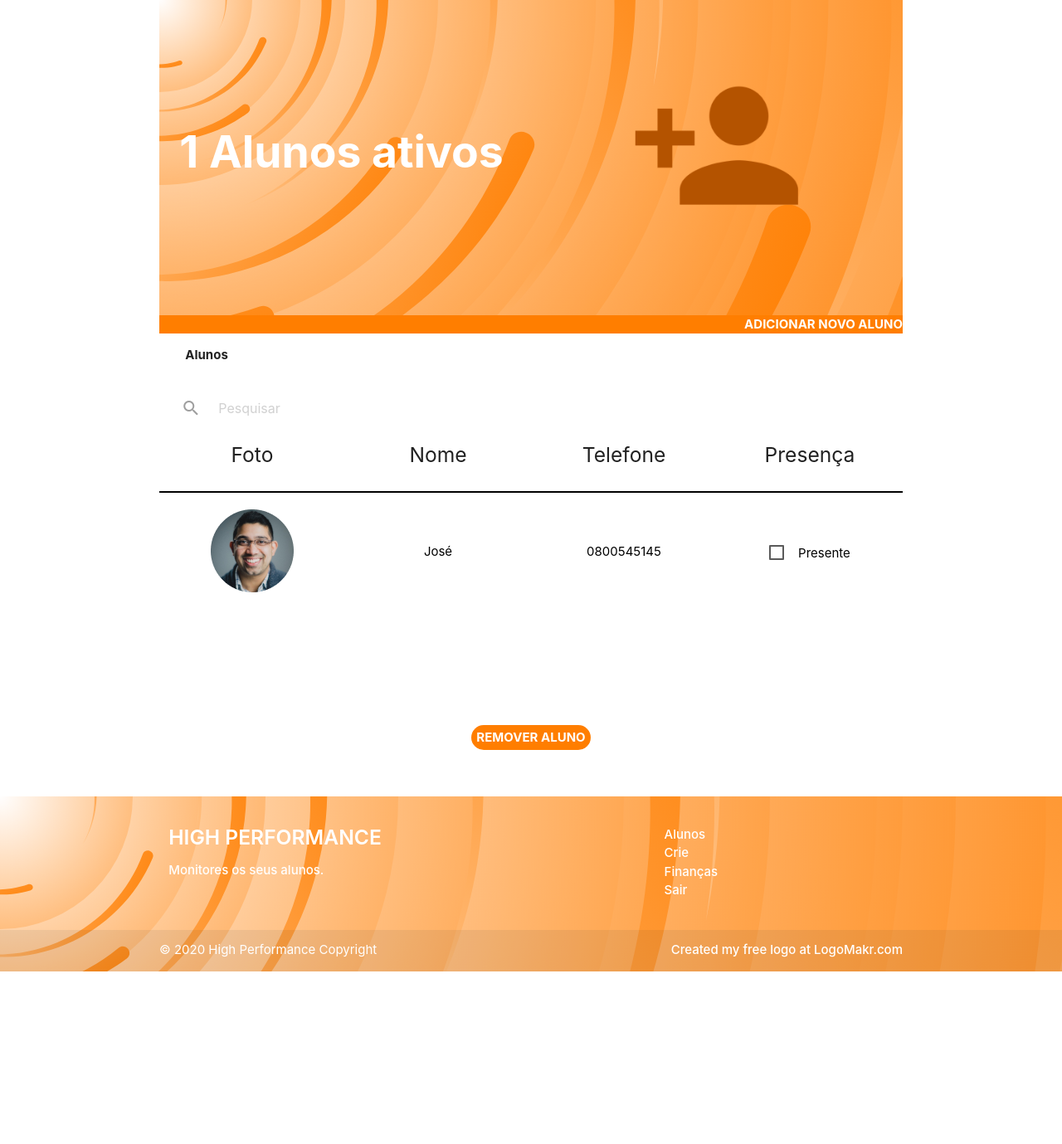
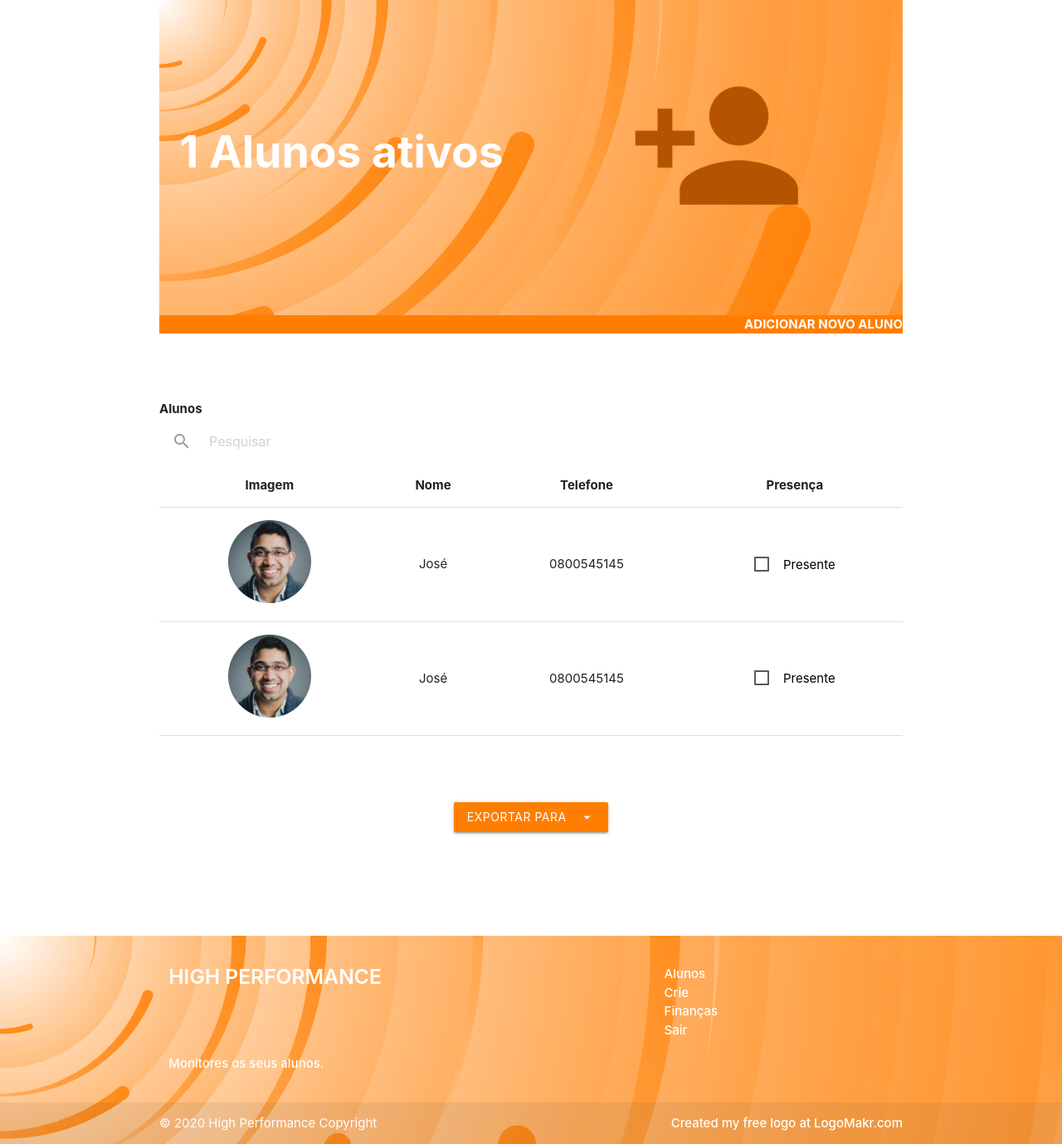
Before and after one commit to rafalmeida73/HighPerformance, a PHP site: page /pages/alunos/alunos.html in a window 1280 px wide. Shown: the part 115-1494 px from the top of the page at 83% size. Before the commit the page ends 1286 px from the top, so only its background shows below. Run offline with PHP 8.4, Linux system fonts and the light colour scheme; some libraries are stand-ins or nearby versions.

Commit message:
Adicionando exportar para pdf e csv

```diff
--- /dev/null
+++ b/js/exportar.js
@@ -0,0 +1,20 @@
+$("#pdf").on("click", function() {
+    $("#exportar").tableHTMLExport({
+        type: 'pdf',
+        filename: 'alunos.pdf'
+    });
+});
+$("#csv").on("click", function() {
+    $("#exportar").tableHTMLExport({
+        type: 'csv',
+        filename: 'alunos.csv'
+    });
+});
+
+// Link para tr
+$(document).ready(function() {
+    $('table tr').click(function() {
+        window.location = $(this).data('url');
+        returnfalse;
+    });
+});
--- a/pages/alunos/alunos.css
+++ b/pages/alunos/alunos.css
@@ -58,42 +58,15 @@
     margin-right: 10px;
 }
 
-#lista p {
-    margin-left: 20px;
+p {
     font-weight: bold;
+    margin-top: 80px;
 }
 
-.listaAluno {
-    display: none;
-}
-
-#alunosAtivos p,
-form {
-    margin-top: 40px;
-    color: black;
-}
-
-#alunosAtivos {
-    margin-top: 20px;
-}
-
-#alunosAtivos button {
-    margin-top: 154px;
-    margin-bottom: 31px;
-    background: #FF7E00;
-    border-radius: 50px;
-    border: none;
-    color: white;
-    font-weight: bolder;
-    padding: 6px;
-    cursor: pointer;
-    transition: 0.5s;
-}
-
-#alunosAtivos button:hover {
-    color: black;
-    background-color: white;
-    border: black 1px solid;
+#btnExport {
+    background-color: #ff7e00;
+    margin-top: 80px;
+    margin-bottom: 100px;
 }
 
 #footer {
@@ -133,13 +106,11 @@ a#addAluno {
     color: white;
 }
 
+tr {
+    cursor: pointer;
+}
+
 @media (max-width:600px) {
-    .listaAluno {
-        display: block;
-    }
-    #lista h5 {
-        display: none;
-    }
     .quadrado {
         margin-bottom: 80px;
     }
@@ -156,6 +127,15 @@ a#addAluno {
     #alunos h2 {
         margin-top: 40px;
     }
+    #description {
+        padding-top: 100px;
+    }
+}
+
+@media (max-width:992px) {
+    #description {
+        padding-top: 100px;
+    }
 }
 
 @media (max-width:443px) {
--- a/pages/alunos/alunos.html
+++ b/pages/alunos/alunos.html
@@ -68,11 +68,6 @@
 
     <!-- INICIO DA LISTA -->
     <div class="container" id="lista">
-        <div class="#ffffff white" style="border-bottom: 2px solid black;">
-            <div class="row">
-
-                <div>
-
         <div class="col s12 m12 l12 left-align">
             <p>Alunos</p>
 
@@ -87,65 +82,67 @@
             </div>
 
         </div>
-
-                    <div class="col s2 m3 l3 center-align">
-                        <h5>Foto</h5>
     </div>
 
-                    <div class="col s2 m3 l3 center-align">
-                        <h5>Nome</h5>
+    <!-- Lista dos alunos -->
+    <div class="container">
+        <div class="col s12 m12 l12">
+            <table class="responsive-table highlight centered" id="exportar">
+                <thead>
+                    <tr>
+                        <th id="description">Imagem</th>
+                        <th>Nome</th>
+                        <th>Telefone</th>
+                        <th>Presença</th>
+                    </tr>
+                </thead>
+
+                <tbody>
+                    <tr data-url="../treino/treino.html">
+                        <td><img src="../../img/avatar.png" alt=""></td>
+                        <td>José</td>
+                        <td>0800545145</td>
+                        <td>
+                            <label>
+                                 <input type="checkbox" />
+                                <span class="black-text">Presente</span>
+                        </label>
+                        </td>
+                    </tr>
+
+                    <tr data-url="../treino/treino.html">
+                        <td><img src="../../img/avatar.png" alt=""></td>
+                        <td>José</td>
+                        <td>0800545145</td>
+                        <td>
+                            <label>
+                                 <input type="checkbox" />
+                                <span class="black-text">Presente</span>
+                        </label>
+                        </td>
+                    </tr>
+                </tbody>
+            </table>
+        </div>
     </div>
 
-                    <div class="col s3 m3 l3 center-align">
-                        <h5>Telefone</h5>
-                    </div>
-
-                    <div class="col s2 m3 l3 center-align">
-                        <h5>Presença</h5>
-                    </div>
-                    <div class="col s12 m3 l3 center-align listaAluno">
-                        <p>TODOS ALUNOS</p>
-                    </div>
-
-                </div>
+    <div class="container">
+        <div class="row">
+            <div class="col l12 m12 s12 center-align">
+                <ul id="dropdown2" class="dropdown-content">
+                    <li>
+                        <a href="#!" id="pdf" class="black-text">PDF</a>
+                    </li>
+                    <li>
+                        <a href="#!" id="csv" class="black-text">CSV</a>
+                    </li>
+                </ul>
+                <a class="btn dropdown-trigger" href="#!" data-target="dropdown2" id="btnExport">Exportar para<i class="material-icons right" >arrow_drop_down</i></a>
             </div>
         </div>
     </div>
 
-    <!-- Lista dos alunos -->
-    <div class="container " id="alunosAtivos">
-        <div>
-            <a href="../treino/treino.html">
-                <div class="row">
-                    <div class="col s12 m3 l3 center-align">
-                        <img class="responsive-img " src="../../img/avatar.png" alt="avatar do usuario">
-                    </div>
 
-                    <div class="col s12 m3 l3 center-align">
-                        <p>José</p>
-                    </div>
-
-                    <div class="col s12 m3 l3 center-align">
-                        <p>0800545145</p>
-                    </div>
-
-                    <div class="col s12 m3 l3 center-align">
-                        <form action="#">
-                            <p>
-                                <label>
-                                <input type="checkbox" />
-                                <span class="black-text">Presente</span>
-                            </label>
-                            </p>
-                        </form>
-                    </div>
-                    <div class="col l12 m12 s12 center-align">
-                        <button>REMOVER ALUNO</button>
-                    </div>
-                </div>
-            </a>
-        </div>
-    </div>
 
 
     <!-- FOOTER -->
@@ -184,6 +181,10 @@
     <script src="../../js/main.js"></script>
     <script src="../../js/topo.js"></script>
     <script src="../../js/loader.js"></script>
+    <script src="https://cdn.jsdelivr.net/npm/jspdf@1.5.3/dist/jspdf.min.js"></script>
+    <script src="https://cdn.jsdelivr.net/npm/jspdf-autotable@3.4.4/dist/jspdf.plugin.autotable.min.js"></script>
+    <script src="../../js/tableHTMLExport.js"></script>
+    <script src="../../js/exportar.js"></script>
 </body>
 
 </html>
--- a/pages/sobre/sobre.html
+++ b/pages/sobre/sobre.html
@@ -335,7 +335,7 @@
                             <div class="row">
                                 <div class="file-field input-field">
                                     <div class="btn" id="btnCv">
-                                        <span>File</span>
+                                        <span>Currículo</span>
                                         <input type="file">
                                     </div>
                                     <div class="file-path-wrapper">
--- a/pages/treino/treino.html
+++ b/pages/treino/treino.html
@@ -32,10 +32,10 @@
                 </a>
 
                 <ul id="navbar-items" class="right hide-on-med-and-down">
-                    <li><a href="../../index.html" class="black-text">Home</a></li>
                     <li><a href="../alunos/alunos.html" class="orange-text">Alunos</a></li>
                     <li><a href="../crie/crie.html" class="black-text">Crie</a></li>
                     <li><a href="../financas/financas.html" class="black-text">Finanças</a></li>
+                    <li><a href="../../index.html" class="black-text">Sair</a></li>
                 </ul>
             </div>
         </nav>
@@ -72,6 +72,8 @@
                             <P>Cidade: São Paulo</P>
                             <p>Estado: SP</p>
                             <P>Sexo: Masculino</P>
+                            <p><i class="material-icons">create</i>Editar dados</p>
+                            <p><i class="material-icons">delete</i>Remover aluno</p>
                         </div>
                     </li>
                 </ul>
```
Also changed, not shown: js/tableHTMLExport.js (added, +201 -0 lines). Lines whose indentation alone changed are shown as unchanged.
